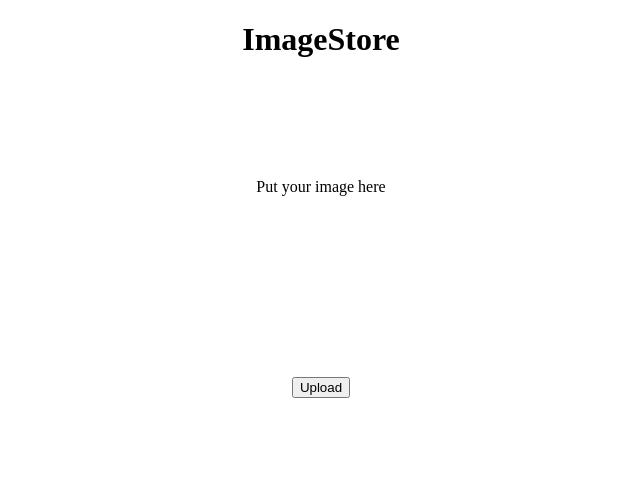
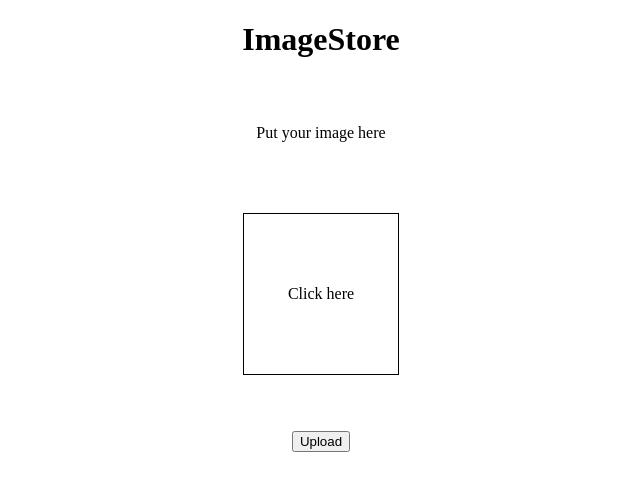
Before and after one commit to S-CS2k1/ImageStore, a plain HTML site: page index.html in a window 1280 px wide. Shown: the whole page, without its empty margins (319-959 px from the left). Drawn offline with Linux system fonts and the light colour scheme.

Commit message:
Add files via upload

```diff
--- a/index.html
+++ b/index.html
@@ -10,6 +10,9 @@
     <h1>ImageStore</h1>
     <form action="" method="post">
         <p>Put your image here</p>
+        <div class="dropBox">
+            <div>Click here</div>
+        </div>
         <input type="file">
         <button>Upload</button>
     </form>
```
